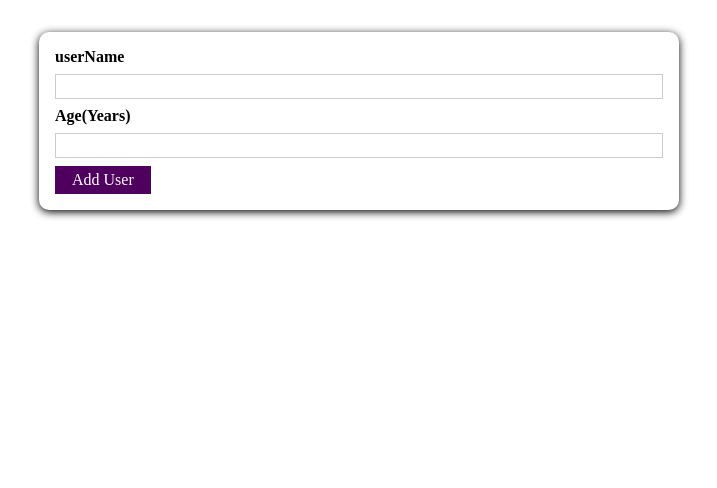
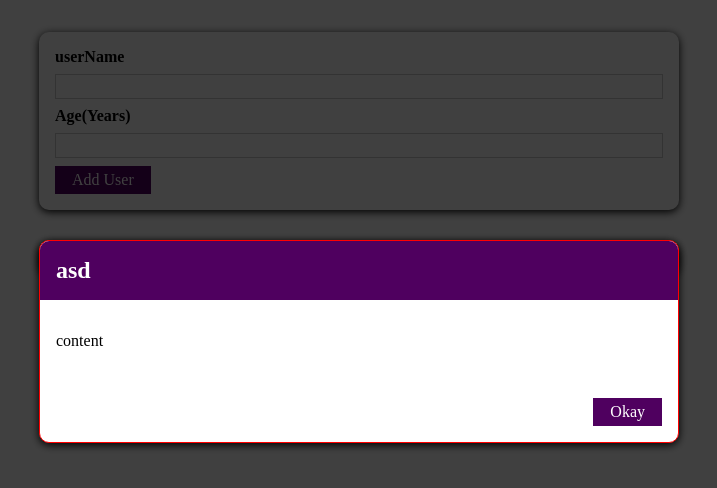
Before and after one commit to billy7175/Node-Storage, a React (Create React App) app: page / in a window 1280 px wide. Shown: the top 488 px of the page, without its empty margins (281-998 px from the left). Built offline with nearby package versions, Linux system fonts and the light colour scheme.

Commit message:
create modal

```diff
--- /dev/null
+++ b/src/components/UI/ErrorModal.js
@@ -0,0 +1,26 @@
+import React from "react";
+
+import Card from "./Card";
+import Button from "./Button";
+import classes from "./ErrorModal.module.css";
+
+const ErrorModal = (props) => {
+  return (
+    <div>
+      <div className={classes.backdrop} />
+      <Card className={classes.modal}>
+        <header className={classes.header}>
+          <h2>{props.title}</h2>
+        </header>
+        <div className={classes.content}>
+          <p>{props.message}</p>
+        </div>
+        <footer className={classes.actions}>
+          <Button>Okay</Button>
+        </footer>
+      </Card>
+    </div>
+  );
+};
+
+export default ErrorModal;
--- /dev/null
+++ b/src/components/UI/ErrorModal.module.css
@@ -0,0 +1,46 @@
+.backdrop {
+  position: fixed;
+  top: 0;
+  left: 0;
+  width: 100%;
+  height: 100vh;
+  z-index: 10;
+  background: rgba(0, 0, 0, 0.75);
+}
+
+.modal {
+  position: fixed;
+  top: 30vh;
+  left: 10%;
+  width: 80%;
+  z-index: 100;
+  overflow: hidden;
+  border:1px solid red;
+}
+
+.header {
+  background: #4f005f;
+  padding: 1rem;
+}
+
+.header h2 {
+  margin: 0;
+  color: white;
+}
+
+.content {
+  padding: 1rem;
+}
+
+.actions {
+  padding: 1rem;
+  display: flex;
+  justify-content: flex-end;
+}
+
+@media (min-width: 768px) {
+  .modal {
+    left: calc(50% - 20rem);
+    width: 40rem;
+  }
+}
--- a/src/components/Users/AddUser.js
+++ b/src/components/Users/AddUser.js
@@ -1,45 +1,62 @@
-import React,{useState} from "react";
+import React, { useState } from "react";
 
 import Card from "../UI/Card";
-import Button from '../UI/Button';
-import classes from './AddUser.module.css';
+import Button from "../UI/Button";
+import ErrorModal from "../UI/ErrorModal";
+import classes from "./AddUser.module.css";
 
 const AddUser = (props) => {
-  const [ enteredUsername, setEnteredUsername] = useState('');
-  const [ enteredUserAge, setEnteredUserAge ]= useState('');
+  const [enteredUsername, setEnteredUsername] = useState("");
+  const [enteredUserAge, setEnteredUserAge] = useState("");
 
   const addUserHandler = (event) => {
     event.preventDefault();
-    if(enteredUsername.trim().length === 0 || enteredUserAge.trim().length === 0){
+    if (
+      enteredUsername.trim().length === 0 ||
+      enteredUserAge.trim().length === 0
+    ) {
       return;
     }
-    if(+enteredUserAge < 1){
+    if (+enteredUserAge < 1) {
       return;
     }
-    console.log(enteredUsername,enteredUserAge)
-    props.onAddUser(enteredUsername, enteredUserAge)
-    setEnteredUsername('');
-    setEnteredUserAge('');
+    console.log(enteredUsername, enteredUserAge);
+    props.onAddUser(enteredUsername, enteredUserAge);
+    setEnteredUsername("");
+    setEnteredUserAge("");
   };
 
-  const usernameChangeHandler = event => {
+  const usernameChangeHandler = (event) => {
     setEnteredUsername(event.target.value);
   };
 
-  const ageChangeHandler = event => {
+  const ageChangeHandler = (event) => {
     setEnteredUserAge(event.target.value);
   };
 
   return (
+    <div>
+      <ErrorModal title="asd" message="content" />
       <Card className={classes.input}>
         <form onSubmit={addUserHandler}>
           <label htmlFor="username">userName</label>
-        <input id="username" type="text" value={enteredUsername} onChange={usernameChangeHandler} />
+          <input
+            id="username"
+            type="text"
+            value={enteredUsername}
+            onChange={usernameChangeHandler}
+          />
           <label htmlFor="age">Age(Years)</label>
-        <input id="age" type="text" value={enteredUserAge} onChange={ageChangeHandler} />
+          <input
+            id="age"
+            type="text"
+            value={enteredUserAge}
+            onChange={ageChangeHandler}
+          />
           <Button type="submit">Add User</Button>
         </form>
       </Card>
+    </div>
   );
 };
 
--- a/src/components/Users/UsersList.js
+++ b/src/components/Users/UsersList.js
@@ -3,17 +3,18 @@
 import Card from "../UI/Card";
 import classes from './UsersList.module.css';
 
+
 const UsersList = (props) => {
   console.log("Userslist")
   console.log(props.users)
   return (
-    <Card classes={classes.user}>
+    <Card className={classes.users}>
       <ul>
-        {props.users.map((user) => {
+        {props.users.map((user) =>
           <li key={user.id}>
             {user.name} ({user.age} years old)
-          </li>;
-        })}
+          </li>
+        )}
       </ul>
     </Card>
   );
```
Lines whose indentation alone changed are shown as unchanged.
